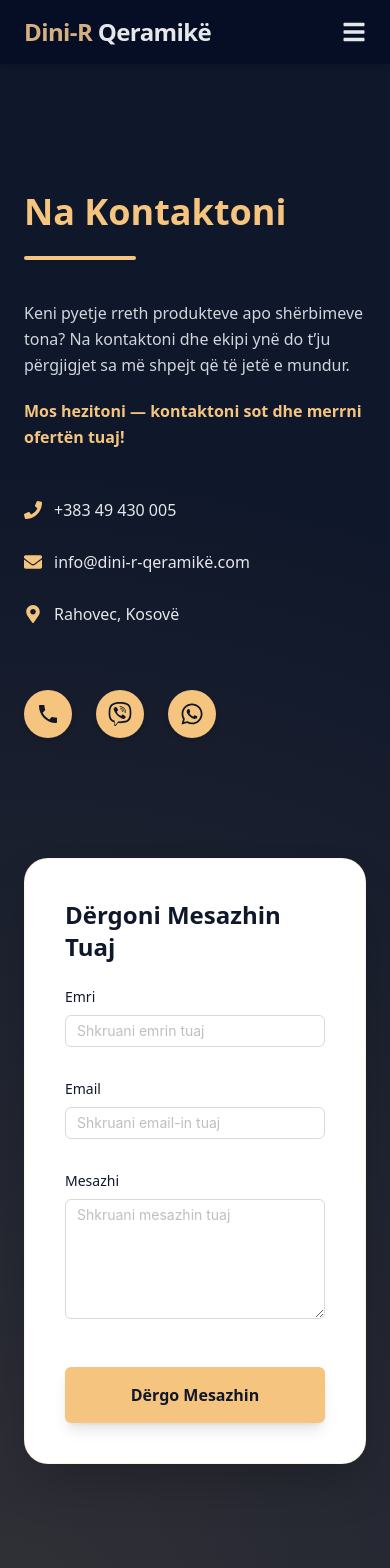
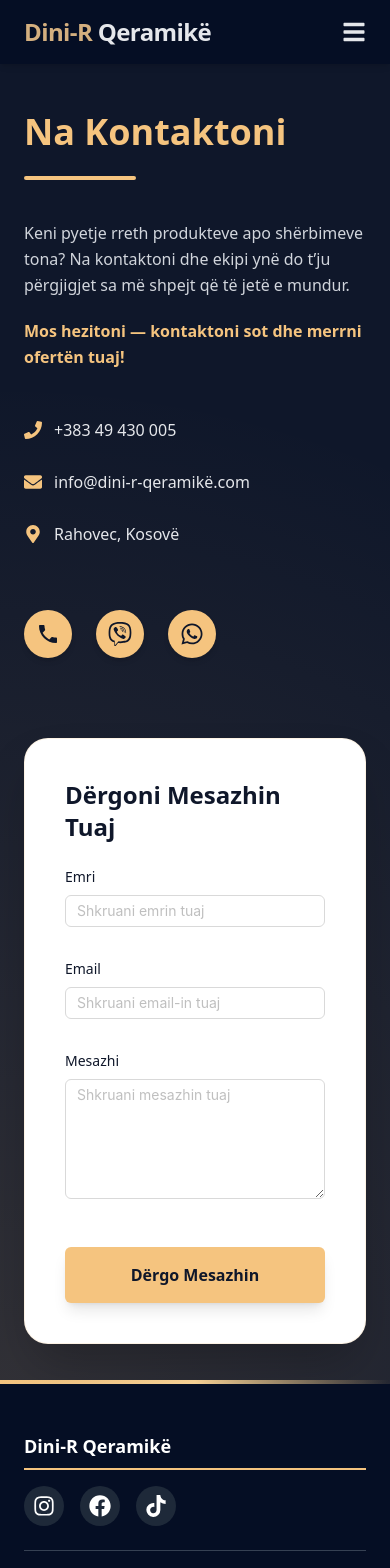
Before and after one commit to altinhamzaa/dini-r, a React (Vite) app: page /contact in a window 390 px wide. Shown: the top 1568 px of the page. Built offline with nearby package versions, Linux system fonts and the light colour scheme.

Commit message:
last one

```diff
--- a/src/components/ContactForm.tsx
+++ b/src/components/ContactForm.tsx
@@ -9,12 +9,12 @@ const ContactForm: React.FC = () => {
   return (
     <section
       id="contact"
-      className="relative bg-[#0f172a] py-42 px-6 sm:px-10 lg:px-20 text-white overflow-hidden"
+      className="relative bg-[#0f172a] py-10 lg:py-42 px-6 sm:px-10 lg:px-20 text-white overflow-hidden"
     >
       <div className="absolute inset-0 bg-[radial-gradient(circle_at_bottom_left,rgba(245,196,127,0.15),transparent_70%)]"></div>
 
       <div className="relative z-10 max-w-7xl mx-auto grid lg:grid-cols-2 gap-20 items-start">
-        <div className="mt-6 lg:mt-10">
+        <div className=" mt-18 lg:mt-10">
           <h2 className="text-4xl sm:text-5xl font-extrabold mb-6 text-[#f5c47f]">
             Na Kontaktoni
           </h2>
@@ -56,7 +56,6 @@ const ContactForm: React.FC = () => {
             </div>
           </div>
 
-          {/* SOCIAL ICONS */}
           <div className="flex space-x-6 pt-6">
             {[
               {
@@ -86,42 +85,42 @@ const ContactForm: React.FC = () => {
         </div>
 
         <form
-          className="bg-white rounded-3xl shadow-2xl p-10 sm:p-12 space-y-8 border border-[#f5c47f]/20 mt-10 lg:mt-0"
+          className="bg-white rounded-3xl shadow-2xl p-10 sm:p-12 space-y-8 border border-[#f5c47f]/20 5 lg:mt-0 w-full"
           onSubmit={(e) => e.preventDefault()}
         >
           <h3 className="text-2xl font-semibold text-[#0f172a] mb-6">
             Dërgoni Mesazhin Tuaj
           </h3>
 
-          <div>
+          <div className="w-full">
             <label className="block text-sm font-medium text-[#0f172a] mb-2">
               Emri
             </label>
             <Input
               placeholder="Shkruani emrin tuaj"
-              className="border-gray-300 rounded-md py-3 focus:ring-2 focus:ring-[#f5c47f] focus:border-[#f5c47f]"
+              className="border-gray-300 rounded-md py-3 focus:ring-2 focus:ring-[#f5c47f] focus:border-[#f5c47f] w-full"
             />
           </div>
 
-          <div>
+          <div className="w-full">
             <label className="block text-sm font-medium text-[#0f172a] mb-2">
               Email
             </label>
             <Input
               type="email"
               placeholder="Shkruani email-in tuaj"
-              className="border-gray-300 rounded-md py-3 focus:ring-2 focus:ring-[#f5c47f] focus:border-[#f5c47f]"
+              className="border-gray-300 rounded-md py-3 focus:ring-2 focus:ring-[#f5c47f] focus:border-[#f5c47f] w-full"
             />
           </div>
 
-          <div>
+          <div className="w-full">
             <label className="block text-sm font-medium text-[#0f172a] mb-2">
               Mesazhi
             </label>
             <Input.TextArea
               rows={5}
               placeholder="Shkruani mesazhin tuaj"
-              className="border-gray-300 rounded-md py-3 focus:ring-2 focus:ring-[#f5c47f] focus:border-[#f5c47f]"
+              className="border-gray-300 rounded-md py-3 focus:ring-2 focus:ring-[#f5c47f] focus:border-[#f5c47f] w-full"
             />
           </div>
 
```
